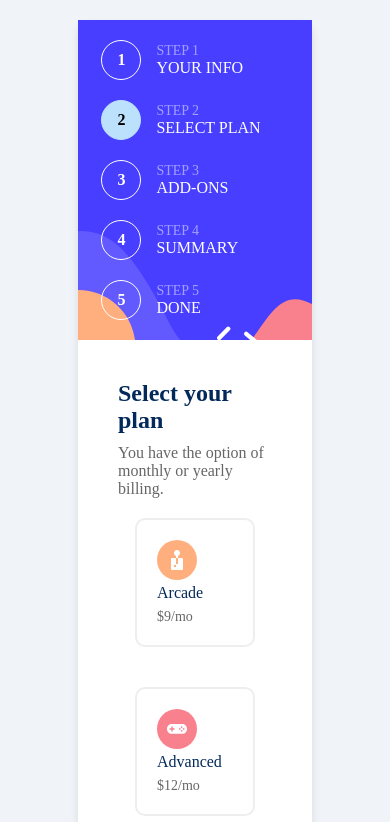
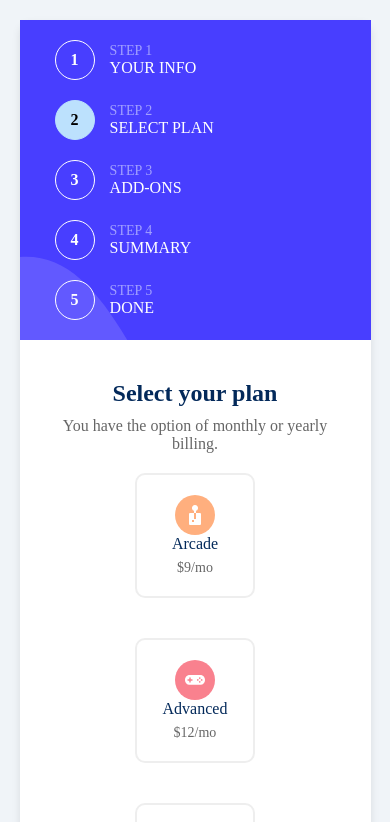
Before and after one commit to mohamad-taha/-Multi-step-form, a plain HTML site: page index.html in a window 390 px wide. Both pictures are taken after typing "Sample", "name@example.com", "5551234" into the empty fields and a click on the button "Next Step". Shown: the top 822 px of the page. Drawn offline with Linux system fonts and the light colour scheme.

Commit message:
responsive fixed

```diff
--- a/assets/css/style.css
+++ b/assets/css/style.css
@@ -381,6 +381,9 @@ hr {
 }
 
 @media (max-width: 630px) {
+  section {
+    width: 90%;
+  }
   body {
     height: max-content;
   }
@@ -407,6 +410,15 @@ hr {
     flex-direction: column;
     align-items: center;
   }
+  .plan{
+    display: flex;
+    flex-direction: column;
+    align-items: center;
+    text-align: center;
+  }
+  #formStep2>div:first-child{
+    text-align: center;
+  }
   .footer {
     flex-direction: column;
     height: max-content !important;
@@ -414,6 +426,8 @@ hr {
   }
   .addon-label {
     flex-direction: column;
+gap: 5px;
+    text-align: center;
   }
   .summary-card {
     flex-direction: column;
```
